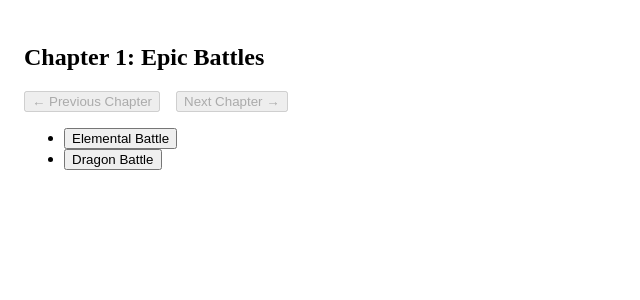
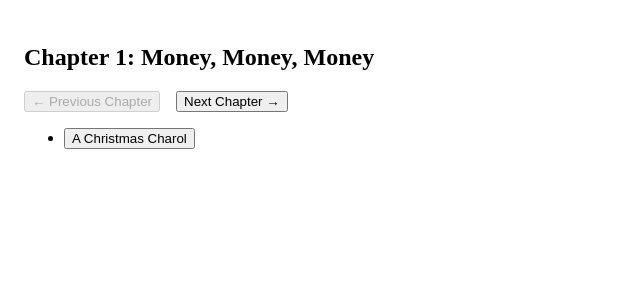
Before and after one commit to thSoft/storyteller-clone, a React (Vite) app: page / in a window 1280 px wide. Shown: the top 300 px of the page, without its empty margins (0-640 px from the left). Built offline with nearby package versions, Linux system fonts and the light colour scheme.

Commit message:
Implement A Christmas Charol

```diff
--- a/src/characters.tsx
+++ b/src/characters.tsx
@@ -13,6 +13,12 @@ export const princess: Character = { id: "princess", name: "👸 Princess" };
 
 export const dragon: Character = { id: "dragon", name: "🐉 Dragon" };
 
+export const miser: Character = { id: "miser", name: "🤵 Miser" };
+
+export const poorMan: Character = { id: "poorMan", name: "🥺 Poor man" };
+
+export const illBoy: Character = { id: "illBoy", name: "🤒 Ill boy" };
+
 export const characters: EntityMap<Character> = entityMap([
   firebird,
   jackFrost,
@@ -20,4 +26,7 @@ export const characters: EntityMap<Character> = entityMap([
   knight,
   princess,
   dragon,
+  miser,
+  poorMan,
+  illBoy,
 ]);
--- a/src/puzzles.ts
+++ b/src/puzzles.ts
@@ -1,11 +1,21 @@
+import { christmasCarol } from "./puzzles/christmasCarol";
 import { dragonBattle } from "./puzzles/dragonBattle";
 import { elementalBattle } from "./puzzles/elementalBattle";
 import { Chapter, EntityMap } from "./types";
 import { entityMap } from "./utils";
 
-export const puzzles = entityMap([elementalBattle, dragonBattle]);
+export const puzzles = entityMap([
+  christmasCarol,
+  elementalBattle,
+  dragonBattle,
+]);
 
 export const chapters: EntityMap<Chapter> = entityMap([
+  {
+    id: "money",
+    title: "Money, Money, Money",
+    puzzles: [christmasCarol.id],
+  },
   {
     id: "battles",
     title: "Epic Battles",
--- /dev/null
+++ b/src/puzzles/christmasCarol.ts
@@ -0,0 +1,19 @@
+import { illBoy, miser, poorMan } from "../characters";
+import { begging } from "../scenes/begging";
+import { death } from "../scenes/death";
+import { seance } from "../scenes/seance";
+import { initialStoryState, Puzzle } from "../types";
+
+export const christmasCarol: Puzzle = {
+  id: "christmasCarol",
+  title: "A Christmas Charol",
+  prompt: "A Miser Donates",
+  scenes: [begging.id, death.id, seance.id],
+  characters: [miser.id, poorMan.id, illBoy.id],
+  isWinning: (state) => {
+    return (
+      state.hasMoney[illBoy.id] === true || state.hasMoney[poorMan.id] === true
+    );
+  },
+  initialStoryState: { ...initialStoryState, hasMoney: { [miser.id]: true } },
+};
--- a/src/scenes.tsx
+++ b/src/scenes.tsx
@@ -1,8 +1,10 @@
 import { attack } from "./scenes/attack";
+import { begging } from "./scenes/begging";
 import { death } from "./scenes/death";
 import { duel } from "./scenes/duel";
 import { escape } from "./scenes/escape";
 import { love } from "./scenes/love";
+import { seance } from "./scenes/seance";
 import { EntityMap, Scene } from "./types";
 import { entityMap } from "./utils";
 
@@ -12,4 +14,6 @@ export const scenes: EntityMap<Scene> = entityMap([
   duel,
   attack,
   escape,
+  begging,
+  seance,
 ]);
--- /dev/null
+++ b/src/scenes/begging.tsx
@@ -0,0 +1,27 @@
+import { Scene } from "../types";
+
+const donorSlot = { id: "donor", label: "Donor" };
+const beggarSlot = { id: "beggar", label: "Beggar" };
+export const begging: Scene = {
+  id: "begging",
+  name: "🤲 Begging",
+  slots: [donorSlot, beggarSlot],
+  outcomeLogic: (state, assigned) => {
+    const donor = assigned[donorSlot.id];
+    const beggar = assigned[beggarSlot.id];
+    if (!donor || !beggar) {
+      return;
+    }
+    if (state.hasMoney[donor.id]) {
+      if (state.willingToGiveMoney[donor.id]) {
+        state.hasMoney[beggar.id] = true;
+        state.hasMoney[donor.id] = false;
+        state.event = `${donor.name} gave money to ${beggar.name}.`;
+      } else {
+        state.event = `${donor.name} refused to give money to ${beggar.name}.`;
+      }
+    } else {
+      state.event = `${donor.name} has no money to give to ${beggar.name}.`;
+    }
+  },
+};
--- /dev/null
+++ b/src/scenes/seance.tsx
@@ -0,0 +1,35 @@
+import { Scene } from "../types";
+
+const person1Slot = { id: "person1", label: "Person 1" };
+const person2Slot = { id: "person2", label: "Person 2" };
+export const seance: Scene = {
+  id: "seance",
+  name: "👻 Seance",
+  slots: [person1Slot, person2Slot],
+  outcomeLogic: (state, assigned) => {
+    const person1 = assigned[person1Slot.id];
+    const person2 = assigned[person2Slot.id];
+    if (!person1 || !person2) {
+      return;
+    }
+    const deadPerson = state.dead[person1.id]
+      ? person1
+      : state.dead[person2.id]
+      ? person2
+      : undefined;
+    const livingPerson =
+      deadPerson === person1
+        ? person2
+        : deadPerson === person2
+        ? person1
+        : undefined;
+    if (deadPerson && livingPerson) {
+      let eventPostfix = "";
+      if (state.hasMoney[livingPerson.id] && !state.hasMoney[deadPerson.id]) {
+        state.willingToGiveMoney[livingPerson.id] = true;
+        eventPostfix = `${livingPerson.name} is moved by the ghost of ${deadPerson.name} and is now willing to give money to the poor.`;
+      }
+      state.event = `${livingPerson.name} saw the ghost of ${deadPerson.name}.${eventPostfix}`;
+    }
+  },
+};
--- a/src/types.ts
+++ b/src/types.ts
@@ -17,6 +17,8 @@ export const initialStoryState = {
   heartbroken: {} as Record<string, boolean>,
   loves: {} as Record<string, string>,
   distracted: {} as Record<string, boolean>,
+  willingToGiveMoney: {} as Record<string, boolean>,
+  hasMoney: {} as Record<string, boolean>,
   castleHealth: "intact" as "intact" | "cracked" | "collapsed",
   princessIsFree: false,
   dragonCanBreatheFire: true,
```
